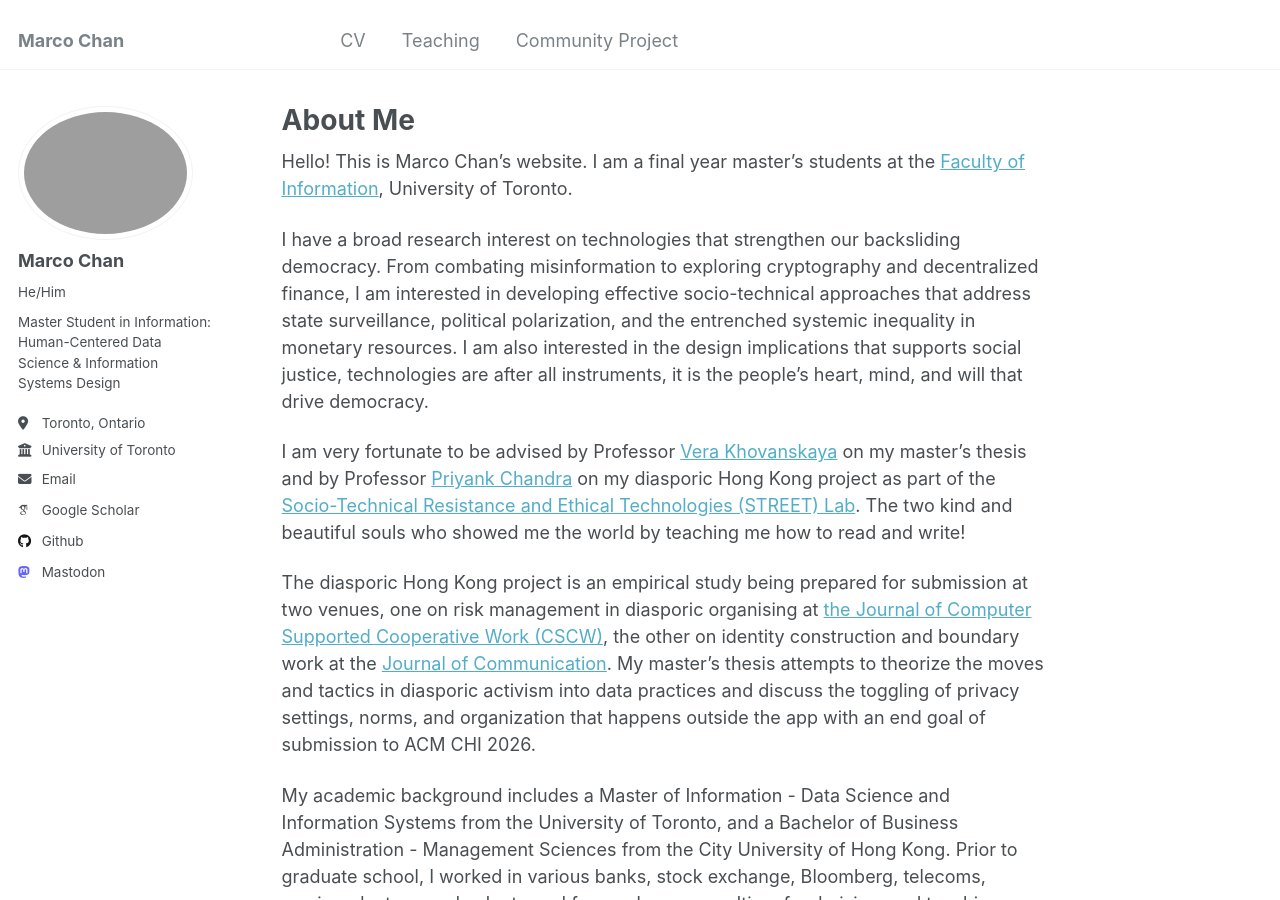
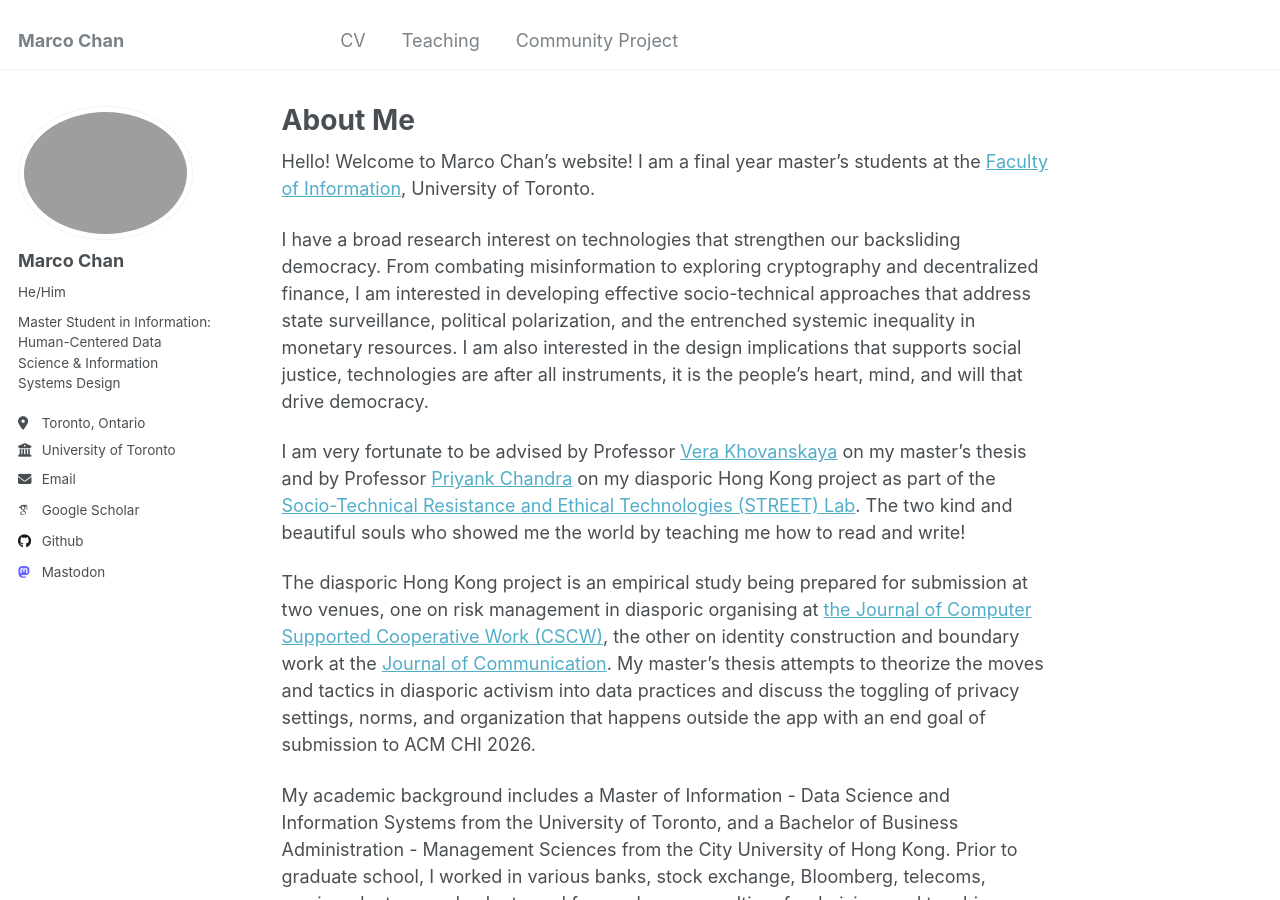
Before and after one commit to Marco-ProspectivePhD/home, a Jekyll site: the page built from _pages/about.md, in a window 1280 px wide and 900 px high. Built offline with Jekyll 4.4.1, drawn with Linux system fonts in a browser that asks for light colours; some web fonts are replaced.

Commit message:
Update about.md

```diff
--- a/_pages/about.md
+++ b/_pages/about.md
@@ -7,7 +7,7 @@ redirect_from:
   - /about.html
 ---
 
-Hello! This is Marco Chan's website. I am a final year master's students at the [Faculty of Information](https://ischool.utoronto.ca/), University of Toronto.
+Hello! Welcome to Marco Chan's website! I am a final year master's students at the [Faculty of Information](https://ischool.utoronto.ca/), University of Toronto.
 
 I have a broad research interest on technologies that strengthen our backsliding democracy. From combating misinformation to exploring cryptography and decentralized finance, I am interested in developing effective socio-technical approaches that address state surveillance, political polarization, and the entrenched systemic inequality in monetary resources. I am also interested in the design implications that supports social justice, technologies are after all instruments, it is the people’s heart, mind, and will that drive democracy.
 
```
